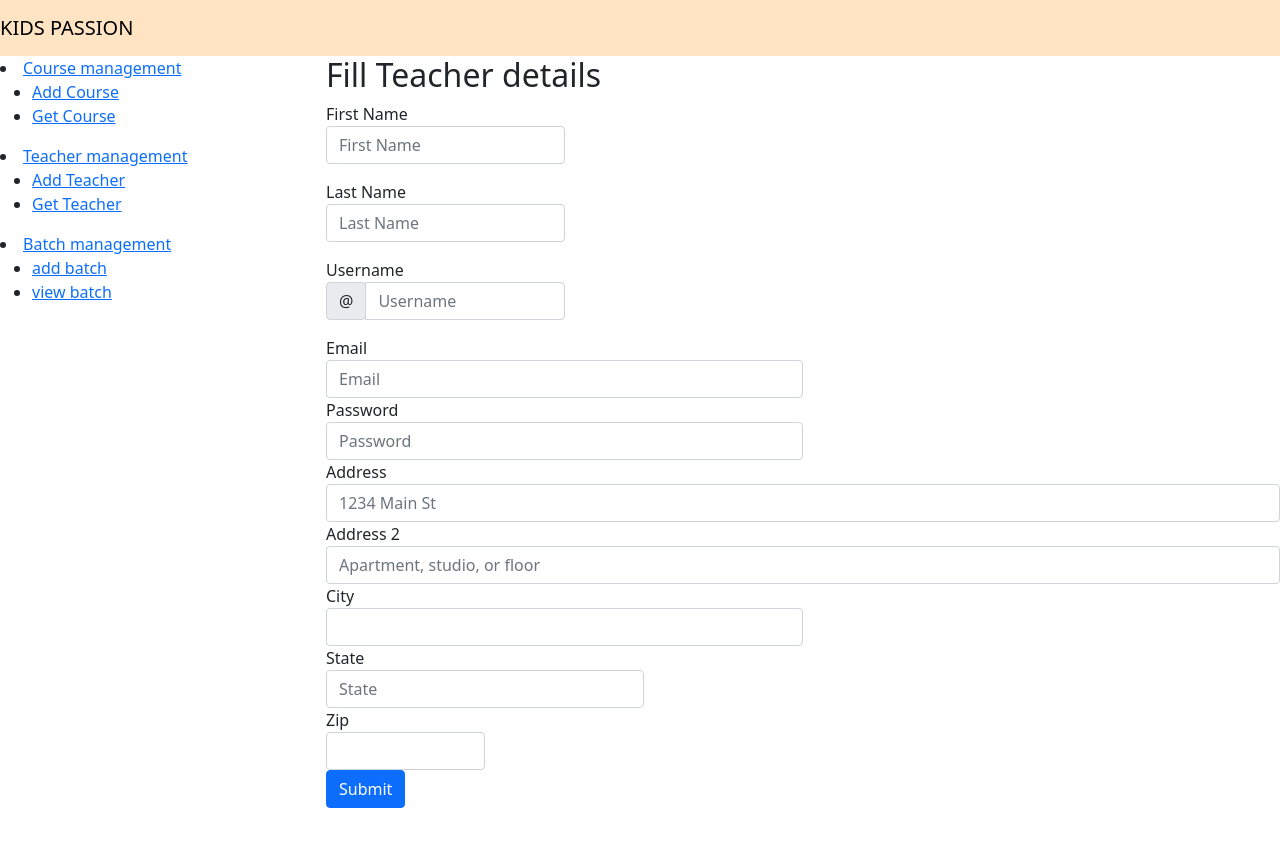
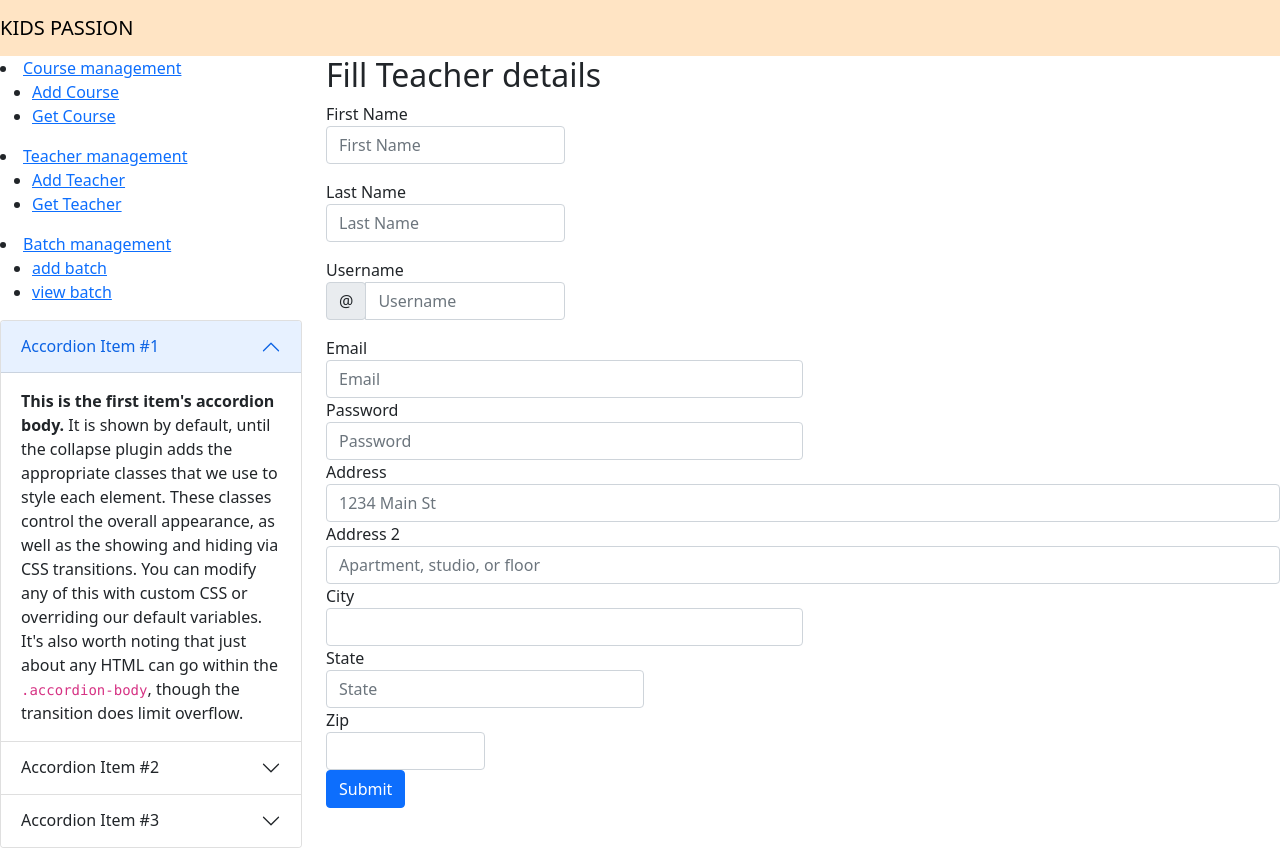
Before and after one commit to ravindrajangid00007/kido_hobby_admin, a Flask app: page /addTeacher in a window 1280 px wide. Before the commit the page ends 808 px from the top, so only its background shows below. Run offline with Flask 2, Linux system fonts and the light colour scheme.

Commit message:
add accordion

```diff
--- a/admin_panal/templates/adminDashboard.html
+++ b/admin_panal/templates/adminDashboard.html
@@ -46,6 +46,46 @@
           </div>
         </li>
 
+        <div class="accordion" id="accordionExample">
+          <div class="accordion-item">
+            <h2 class="accordion-header" id="headingOne">
+              <button class="accordion-button" type="button" data-bs-toggle="collapse" data-bs-target="#collapseOne" aria-expanded="true" aria-controls="collapseOne">
+                Accordion Item #1
+              </button>
+            </h2>
+            <div id="collapseOne" class="accordion-collapse collapse show" aria-labelledby="headingOne" data-bs-parent="#accordionExample">
+              <div class="accordion-body">
+                <strong>This is the first item's accordion body.</strong> It is shown by default, until the collapse plugin adds the appropriate classes that we use to style each element. These classes control the overall appearance, as well as the showing and hiding via CSS transitions. You can modify any of this with custom CSS or overriding our default variables. It's also worth noting that just about any HTML can go within the <code>.accordion-body</code>, though the transition does limit overflow.
+              </div>
+            </div>
+          </div>
+          <div class="accordion-item">
+            <h2 class="accordion-header" id="headingTwo">
+              <button class="accordion-button collapsed" type="button" data-bs-toggle="collapse" data-bs-target="#collapseTwo" aria-expanded="false" aria-controls="collapseTwo">
+                Accordion Item #2
+              </button>
+            </h2>
+            <div id="collapseTwo" class="accordion-collapse collapse" aria-labelledby="headingTwo" data-bs-parent="#accordionExample">
+              <div class="accordion-body">
+                <strong>This is the second item's accordion body.</strong> It is hidden by default, until the collapse plugin adds the appropriate classes that we use to style each element. These classes control the overall appearance, as well as the showing and hiding via CSS transitions. You can modify any of this with custom CSS or overriding our default variables. It's also worth noting that just about any HTML can go within the <code>.accordion-body</code>, though the transition does limit overflow.
+              </div>
+            </div>
+          </div>
+          <div class="accordion-item">
+            <h2 class="accordion-header" id="headingThree">
+              <button class="accordion-button collapsed" type="button" data-bs-toggle="collapse" data-bs-target="#collapseThree" aria-expanded="false" aria-controls="collapseThree">
+                Accordion Item #3
+              </button>
+            </h2>
+            <div id="collapseThree" class="accordion-collapse collapse" aria-labelledby="headingThree" data-bs-parent="#accordionExample">
+              <div class="accordion-body">
+                <strong>This is the third item's accordion body.</strong> It is hidden by default, until the collapse plugin adds the appropriate classes that we use to style each element. These classes control the overall appearance, as well as the showing and hiding via CSS transitions. You can modify any of this with custom CSS or overriding our default variables. It's also worth noting that just about any HTML can go within the <code>.accordion-body</code>, though the transition does limit overflow.
+              </div>
+            </div>
+          </div>
+        </div>
+
+
     </div>
     <div class="col-9">
       {% block dashContent %}
```
